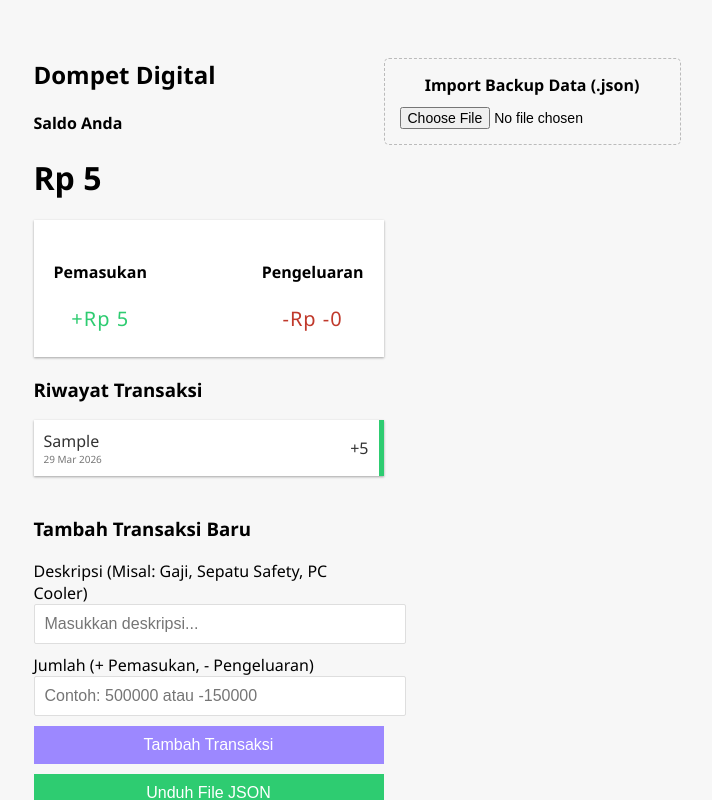
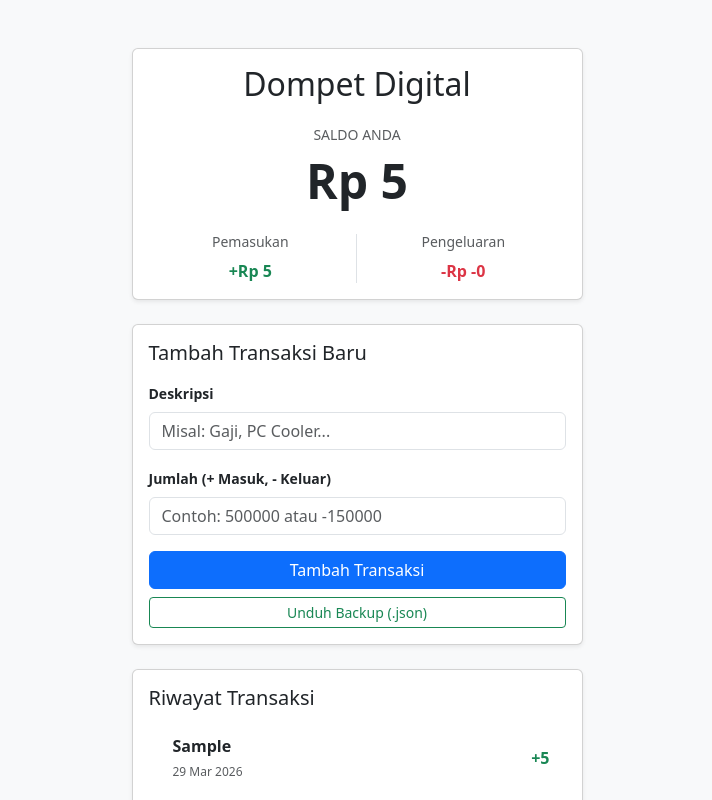
Before and after one commit to Nagumo24/pencacatan_keuangan, a plain HTML site: page index.html in a window 1280 px wide. Both pictures are taken after typing "Sample", "5" into the empty fields and a click on the button "Tambah Transaksi". Shown: the top 800 px of the page, without its empty margins (283-995 px from the left). Drawn offline with nearby package versions, Linux system fonts and the light colour scheme.

Commit message:
penambahan style bostrap

```diff
--- a/index.html
+++ b/index.html
@@ -4,55 +4,70 @@
     <meta charset="UTF-8">
     <meta name="viewport" content="width=device-width, initial-scale=1.0">
     <title>Catatan Keuangan Digital</title>
+    <link href="https://cdn.jsdelivr.net/npm/bootstrap@5.3.0/dist/css/bootstrap.min.css" rel="stylesheet">
     <link rel="stylesheet" href="style.css">
 </head>
-<body>
-    <div class="container">
-        <h2>Dompet Digital</h2>
-
-        <div class="balance-container">
-            <h4>Saldo Anda</h4>
-            <h1 id="balance">Rp 0</h1>
+<body class="bg-light">
+    <div class="container py-5">
+        <div class="row justify-content-center">
+            <div class="col-md-6 col-lg-5">
+                <div class="card shadow-sm mb-4">
+                    <div class="card-body text-center">
+                        <h2 class="card-title mb-4">Dompet Digital</h2>
+                        <div class="mb-4">
+                            <h6 class="text-muted text-uppercase small">Saldo Anda</h6>
+                            <h1 id="balance" class="display-5 fw-bold">Rp 0</h1>
                         </div>
 
-        <div class="inc-exp-container">
-            <div>
-                <h4>Pemasukan</h4>
-                <p id="money-plus" class="money plus">+Rp 0</p>
+                        <div class="row g-2">
+                            <div class="col-6 border-end">
+                                <h6 class="small text-muted">Pemasukan</h6>
+                                <p id="money-plus" class="text-success fw-bold mb-0">+Rp 0</p>
                             </div>
-            <div>
-                <h4>Pengeluaran</h4>
-                <p id="money-minus" class="money minus">-Rp 0</p>
+                            <div class="col-6">
+                                <h6 class="small text-muted">Pengeluaran</h6>
+                                <p id="money-minus" class="text-danger fw-bold mb-0">-Rp 0</p>
+                            </div>
+                        </div>
                     </div>
                 </div>
 
-        <h3>Riwayat Transaksi</h3>
-        <ul id="list" class="list"></ul>
-
-        <h3>Tambah Transaksi Baru</h3>
+                <div class="card shadow-sm mb-4">
+                    <div class="card-body">
+                        <h5 class="card-title mb-3">Tambah Transaksi Baru</h5>
                         <form id="form">
-            <div class="control">
-                <label>Deskripsi (Misal: Gaji, Sepatu Safety, PC Cooler)</label>
-                <input type="text" id="text" placeholder="Masukkan deskripsi..." required />
+                            <div class="mb-3">
+                                <label class="form-label small fw-bold">Deskripsi</label>
+                                <input type="text" id="text" class="form-control" placeholder="Misal: Gaji, PC Cooler..." required />
                             </div>
-            <div class="control">
-                <label>Jumlah (+ Pemasukan, - Pengeluaran)</label>
-                <input type="number" id="amount" placeholder="Contoh: 500000 atau -150000" required />
+                            <div class="mb-3">
+                                <label class="form-label small fw-bold">Jumlah (+ Masuk, - Keluar)</label>
+                                <input type="number" id="amount" class="form-control" placeholder="Contoh: 500000 atau -150000" required />
                             </div>
-            <button class="btn">Tambah Transaksi</button>
-
-            <button class="btn btn-download" onclick="downloadJSON()">Unduh File JSON</button>
+                            <div class="d-grid gap-2">
+                                <button class="btn btn-primary">Tambah Transaksi</button>
+                                <button type="button" class="btn btn-outline-success btn-sm" onclick="downloadJSON()">Unduh Backup (.json)</button>
+                            </div>
                         </form>
                     </div>
-        <div class="control">
-            <div class="import-container" style="margin-top: 20px; padding: 15px; border: 1px dashed #bbb; border-radius: 5px; text-align: center;">
-                <label for="importFile" style="display: block; margin-bottom: 10px; font-weight: bold;">Import Backup Data (.json)</label>
-                <input type="file" id="importFile" accept=".json" style="font-size: 14px; width: 100%;" />
+                </div>
+
+                <div class="card shadow-sm mb-4">
+                    <div class="card-body">
+                        <h5 class="card-title mb-3">Riwayat Transaksi</h5>
+                        <ul id="list" class="list-group list-group-flush mb-3">
+                            </ul>
+
+                        <div class="mt-4 p-3 border rounded border-dashed text-center bg-white">
+                            <label for="importFile" class="form-label small fw-bold d-block">Import Backup Data</label>
+                            <input type="file" id="importFile" class="form-control form-control-sm" accept=".json" />
                         </div>
                     </div>
                 </div>
             </div>
         </div>
+    </div>
+
     <script src="main.js"></script>
 </body>
 </html>
--- a/main.js
+++ b/main.js
@@ -138,3 +138,26 @@ function importJSON(e) {
 
 // Event Listener untuk input file
 importFile.addEventListener('change', importJSON);
+
+// Menampilkan transaksi ke layar (Ganti isi fungsi ini di main.js)
+function addTransactionDOM(transaction) {
+    const sign = transaction.amount < 0 ? '-' : '+';
+    const item = document.createElement('li');
+
+    // Menambahkan class Bootstrap
+    item.classList.add('list-group-item', 'd-flex', 'justify-content-between', 'align-items-center');
+    item.classList.add(transaction.amount < 0 ? 'minus' : 'plus');
+
+    item.innerHTML = `
+        <button class="delete-btn" onclick="removeTransaction(${transaction.id})">✕</button>
+        <div class="ms-2">
+            <span class="fw-bold d-block text-capitalize">${transaction.text}</span>
+            <small class="text-muted small" style="font-size: 0.75rem;">${transaction.date || ''}</small>
+        </div>
+        <span class="${transaction.amount < 0 ? 'text-danger' : 'text-success'} fw-bold">
+            ${sign}${Math.abs(transaction.amount).toLocaleString('id-ID')}
+        </span>
+    `;
+
+    list.appendChild(item);
+}
--- a/style.css
+++ b/style.css
@@ -1,117 +1,41 @@
-:root {
-    --box-shadow: 0 1px 3px rgba(0, 0, 0, 0.12), 0 1px 2px rgba(0, 0, 0, 0.24);
+/* style.css */
+.border-dashed {
+    border-style: dashed !important;
 }
 
-body {
-    background-color: #f7f7f7;
-    font-family: 'Segoe UI', Tahoma, Geneva, Verdana, sans-serif;
-    display: flex;
-    justify-content: center;
-    padding: 30px;
+/* Indikator warna di samping list item */
+.list-group-item {
+    border-right: 5px solid #198754; /* Default Hijau */
+    margin-bottom: 5px;
+    transition: all 0.3s ease;
+    position: relative;
+    overflow: hidden;
 }
 
-.container { width: 350px; }
-
-.inc-exp-container {
-    background-color: #fff;
-    box-shadow: var(--box-shadow);
-    padding: 20px;
-    display: flex;
-    justify-content: space-between;
-    margin: 20px 0;
-    text-align: center;
+.list-group-item.minus {
+    border-right-color: #dc3545; /* Merah untuk pengeluaran */
 }
 
-.money { font-size: 20px; letter-spacing: 1px; margin: 5px 0; }
-.money.plus { color: #2ecc71; }
-.money.minus { color: #c0392b; }
-
-input[type='text'], input[type='number'] {
-    border: 1px solid #dedede;
-    border-radius: 2px;
-    display: block;
-    font-size: 16px;
-    padding: 10px;
-    width: 100%;
-    margin-bottom: 10px;
+/* Tombol hapus yang muncul saat hover */
+.delete-btn {
+    position: absolute;
+    left: 0;
+    top: 50%;
+    transform: translate(-100%, -50%);
+    opacity: 0;
+    transition: all 0.3s ease;
+    background: #dc3545;
+    color: white;
+    border: none;
+    padding: 10px 15px;
+    height: 100%;
 }
 
-.btn {
-    cursor: pointer;
-    background-color: #9c88ff;
-    color: #fff;
-    border: 0;
-    display: block;
-    font-size: 16px;
-    padding: 10px;
-    width: 100%;
-}
-
-.list { list-style-type: none; padding: 0; margin-bottom: 40px; }
-.list li {
-    background-color: #fff;
-    box-shadow: var(--box-shadow);
-    color: #333;
-    display: flex;
-    justify-content: space-between;
-    padding: 10px;
-    margin: 10px 0;
-    border-right: 5px solid #2ecc71;
-}
-.list li.minus { border-right: 5px solid #c0392b; }
-
-
-
-.delete-btn {
-    cursor: pointer;
-    background-color: #e74c3c;
-    border: 0;
-    color: #fff;
-    font-size: 10px;
-    line-height: 10px;
-    padding: 2px 5px;
-    position: absolute;
-    top: 50%;
-    left: 0;
-    transform: translate(-100%, -50%);
-    opacity: 0;
-    transition: opacity 0.3s ease;
-}
-
-.list li {
-    position: relative; /* Penting untuk tombol delete */
-}
-
-.list li:hover .delete-btn {
+.list-group-item:hover .delete-btn {
+    transform: translate(0, -50%);
     opacity: 1;
 }
 
-.btn-download {
-    background-color: #2ecc71;
-    margin-top: 10px;
+.list-group-item:hover {
+    padding-left: 50px; /* Memberi ruang untuk tombol hapus saat hover */
 }
-
-.btn-import {
-    margin-top: 10px;
-    background-color: #fff;
-    border: 1px dashed #9c88ff;
-    cursor: pointer;
-}
-
-.list li {
-    background-color: #fff;
-    box-shadow: var(--box-shadow);
-    color: #333;
-    display: flex;
-    justify-content: space-between;
-    align-items: center; /* Pastikan teks dan angka sejajar tengah */
-    padding: 10px;
-    position: relative;
-    margin-bottom: 10px;
-    border-right: 5px solid #2ecc71;
-}
-
-.list li div {
-    display: flex;
-    flex-direction: column; /* Membuat teks deskripsi dan tanggal bertumpuk */
-}
```
Lines whose indentation alone changed are shown as unchanged.
